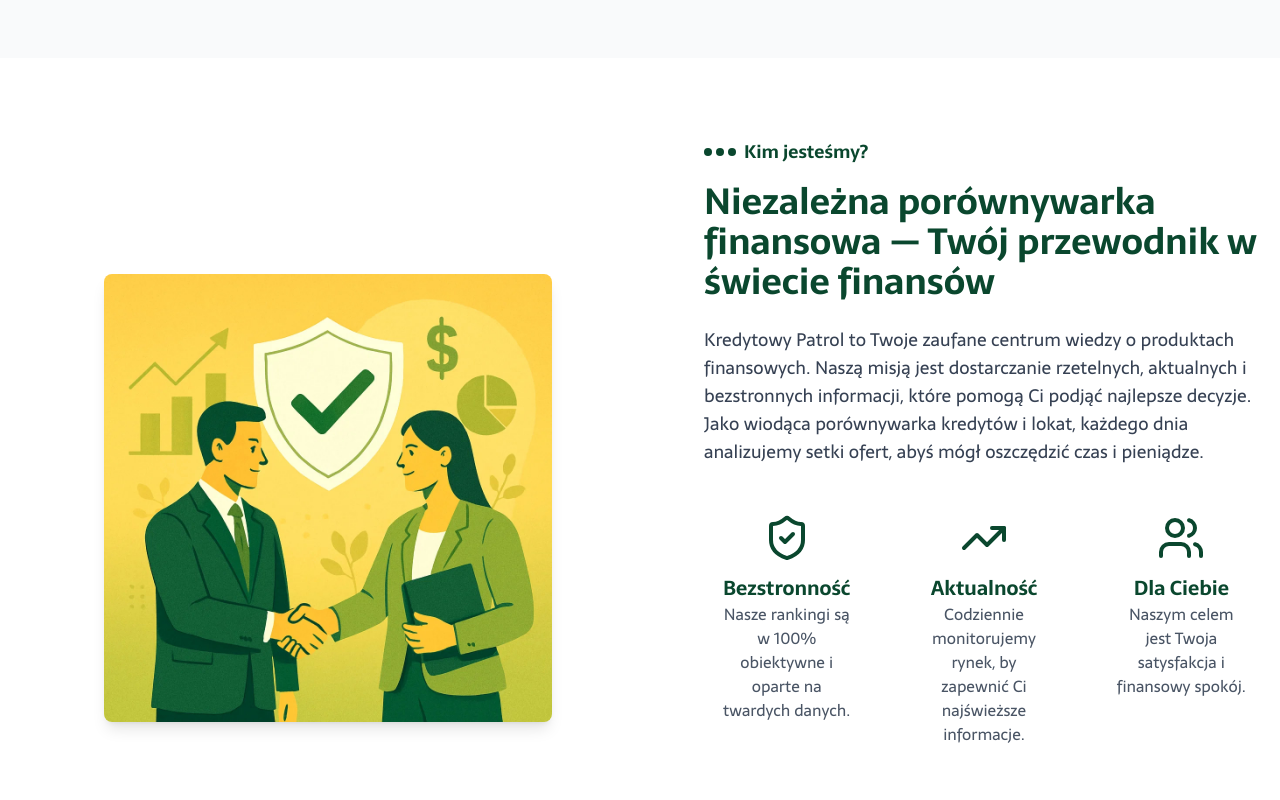
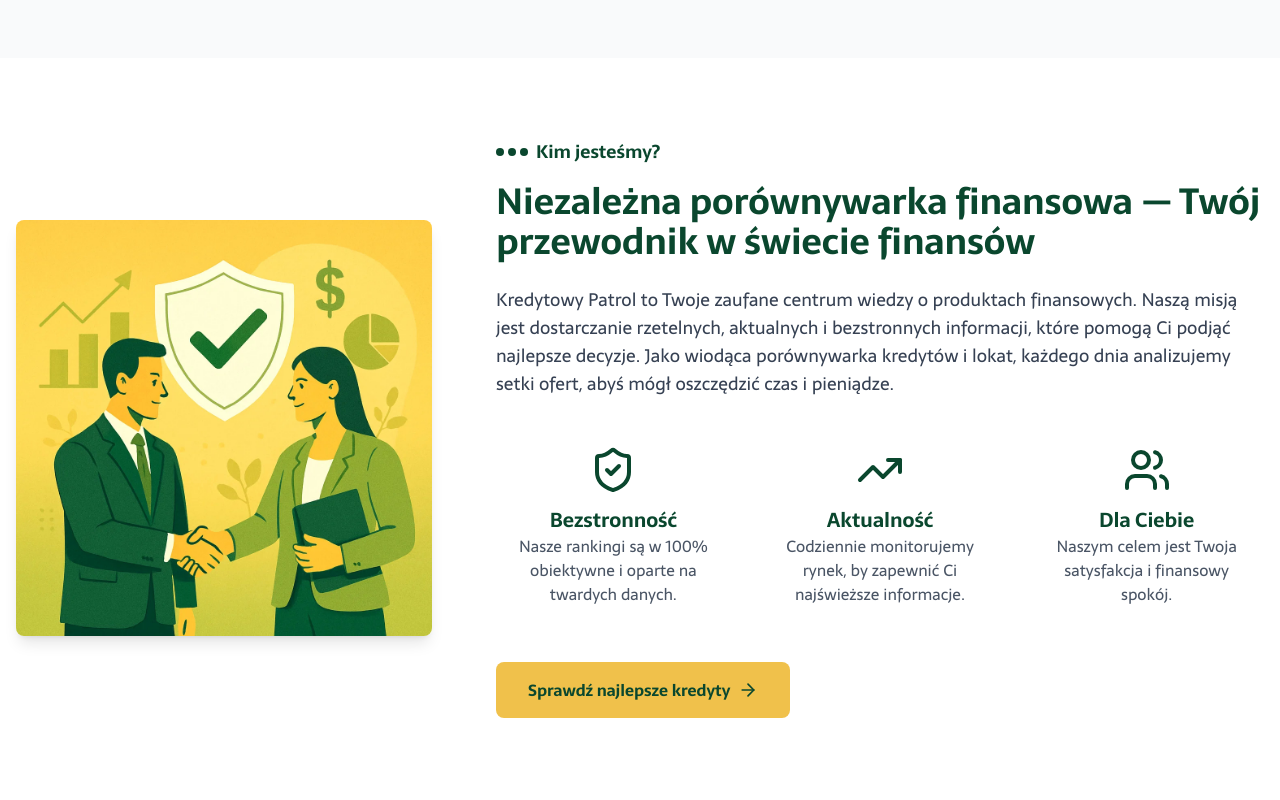
Before and after one commit to czerwinskicez/kredytowy-patrol-vercel, a Next.js app: page / in a window 1280 px wide. Shown: the part 1200-2000 px from the top of the page. Built offline with nearby package versions, Linux system fonts and the light colour scheme; no server answers.

Commit message:
backgrond fix and about

```diff
--- a/src/components/AboutSection.tsx
+++ b/src/components/AboutSection.tsx
@@ -5,8 +5,8 @@
   return (
     <section className="bg-white py-20">
       <div className="container mx-auto px-4">
-        <div className="flex flex-col lg:flex-row items-center justify-center">
-          <div className="lg:w-1/2 mb-12 lg:mb-0 flex justify-center">
+        <div className="flex flex-col lg:flex-row items-center">
+          <div className="lg:w-1/3 mb-12 lg:mb-0 flex justify-center">
             <img
               src="/trust.jpg"
               alt="Ekspert finansowy analizujący dane"
@@ -14,7 +14,7 @@
               loading="lazy"
             />
           </div>
-          <div className="lg:w-1/2 lg:pl-16">
+          <div className="lg:w-2/3 lg:pl-16">
             <div className="flex items-center mb-4">
               <div className="flex items-center">
                 <div className="w-2 h-2 rounded-full bg-[#0a472e] mr-1"></div>
@@ -46,6 +46,7 @@
                 <p className="text-gray-600">Naszym celem jest Twoja satysfakcja i finansowy spokój.</p>
               </div>
             </div>
+            <div className="text-center lg:text-left">
               <a
                 href="/kredyty/gotowkowy"
                 className="inline-flex items-center px-8 py-4 bg-[#f0c14b] text-[#0a472e] font-bold rounded-lg hover:bg-opacity-90 transition-colors"
@@ -55,6 +56,7 @@
             </div>
           </div>
         </div>
+      </div>
     </section>
   );
 }
--- a/src/components/HeroSection.tsx
+++ b/src/components/HeroSection.tsx
@@ -5,7 +5,7 @@
 export function HeroSection() {
   return (
     <section className="bg-[#0a472e] text-white pt-12 relative overflow-hidden">
-      <div className="absolute inset-0 z-0 opacity-20">
+      <div className="absolute inset-0 z-0 opacity-40">
         <div className="absolute inset-0 bg-[url('/background.jpg')] bg-cover bg-center"></div>
       </div>
       <div className="container mx-auto px-4 relative z-10">
--- a/src/components/LoanCard.tsx
+++ b/src/components/LoanCard.tsx
@@ -58,7 +58,7 @@
                   />
                 </div>
                 <div className="w-full">
-                  <div className="flex flex-col items-center space-y-1 md:flex-row md:items-baseline md:space-y-0 md:space-x-3">
+                  <div className="flex flex-col items-center md:items-start">
                     <h3 className="font-bold text-lg text-gray-800">{loan.provider}</h3>
                     <p className="text-sm text-gray-600">{loan.name}</p>
                   </div>
```
Lines whose indentation alone changed are shown as unchanged.
